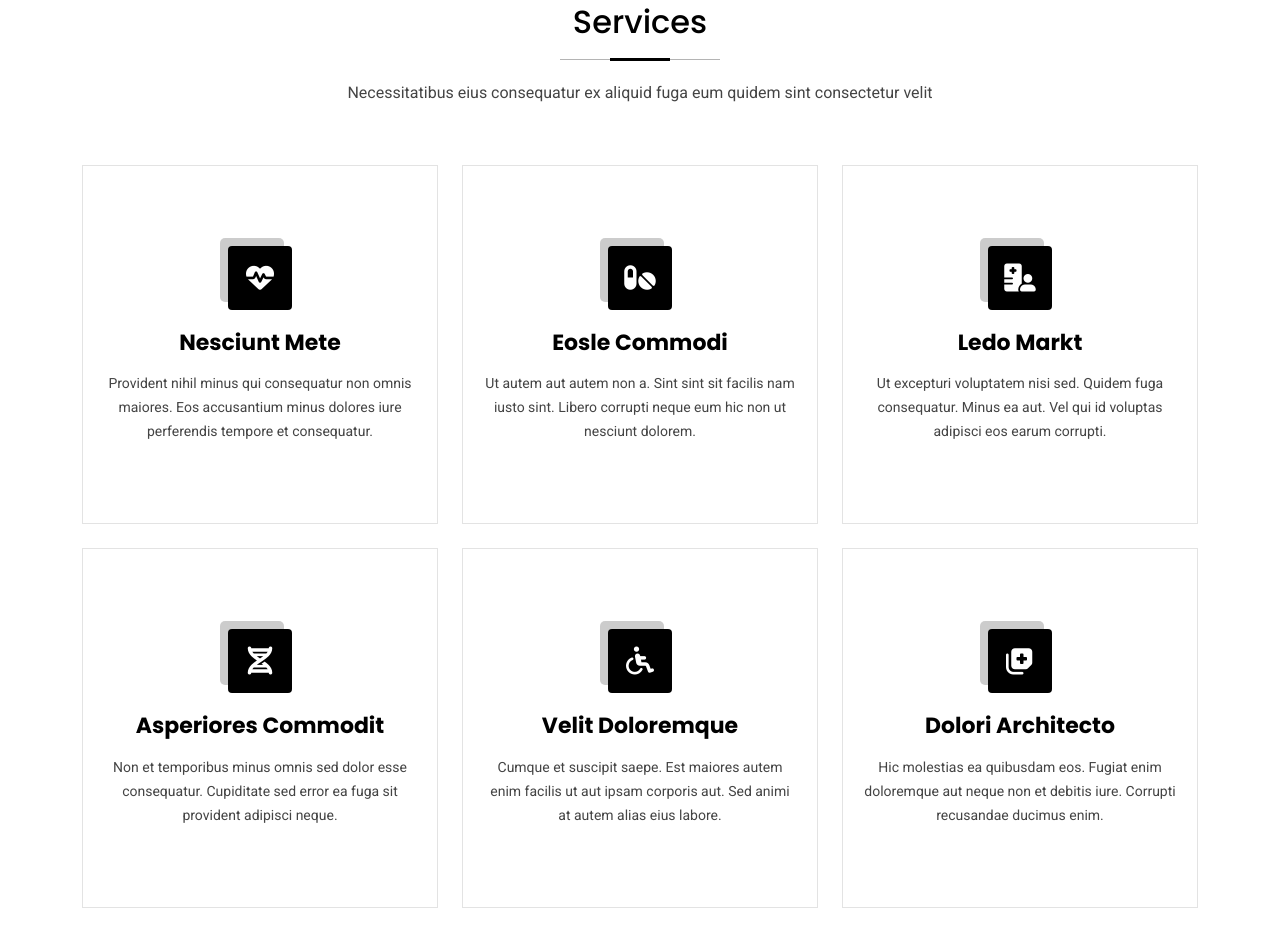
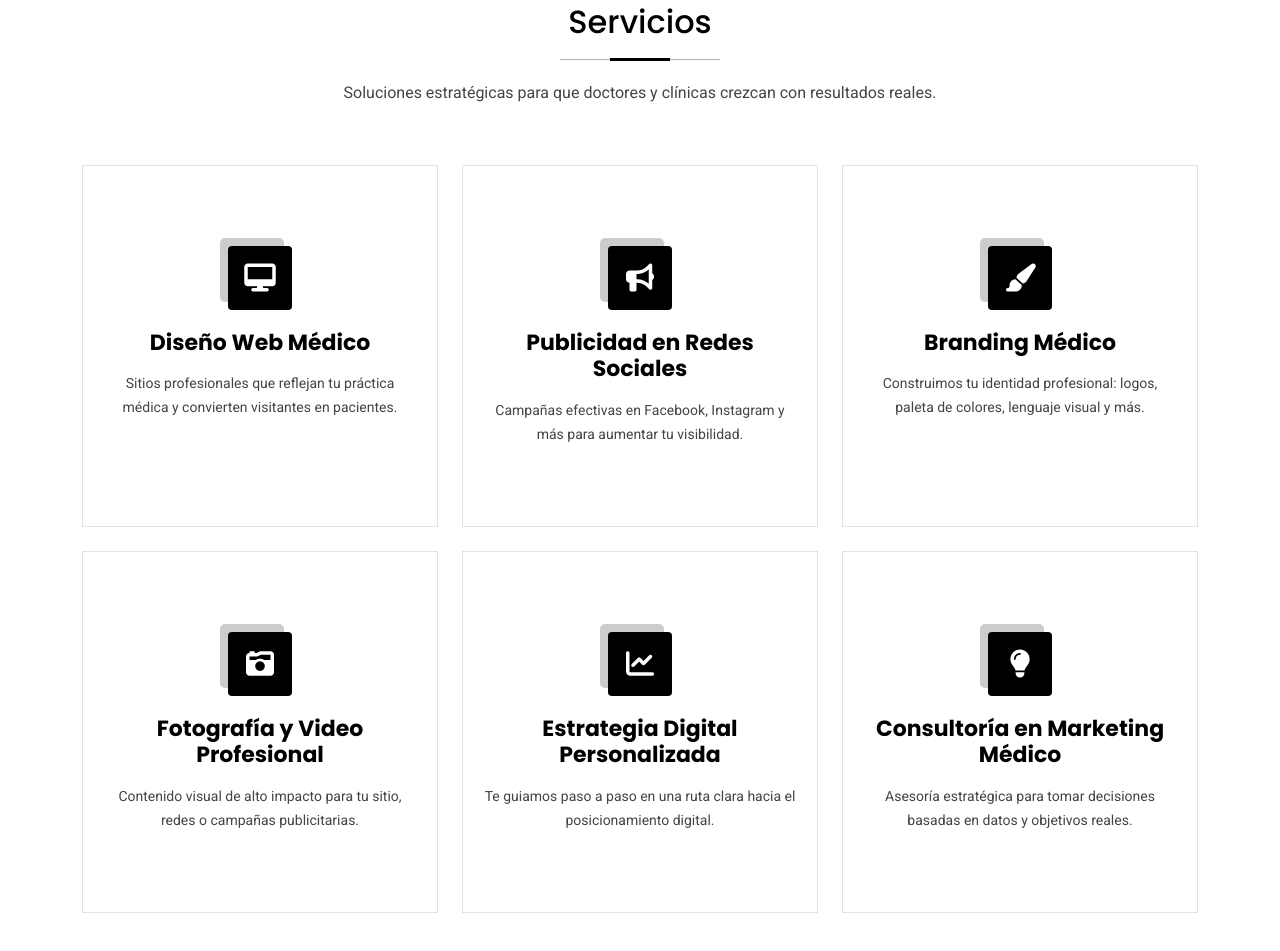
Before and after one commit to dabohe88/FlowResults, a plain HTML site: page index.html in a window 1280 px wide. Shown: the part 2192-3143 px from the top of the page. Drawn offline with Linux system fonts and the light colour scheme.

Commit message:
Service section
Se modifica toda la sección de servicios dados

```diff
--- a/index.html
+++ b/index.html
@@ -200,6 +200,7 @@
 </div>
 </div>
 </section><!-- /About Section -->
+
 <!-- Stats Section -->
 <section class="stats section light-background" id="stats">
 <div class="container" data-aos="fade-up" data-aos-delay="100">
@@ -235,87 +236,69 @@
 </div>
 </div>
 </section><!-- /Stats Section -->
+
 <!-- Services Section -->
 <section class="services section" id="services">
-<!-- Section Title -->
   <div class="container section-title" data-aos="fade-up">
-<h2>Services</h2>
-<p>Necessitatibus eius consequatur ex aliquid fuga eum quidem sint consectetur velit</p>
-</div><!-- End Section Title -->
+    <h2>Servicios</h2>
+    <p>Soluciones estratégicas para que doctores y clínicas crezcan con resultados reales.</p>
+  </div>
   <div class="container">
     <div class="row gy-4">
+
       <div class="col-lg-4 col-md-6" data-aos="fade-up" data-aos-delay="100">
         <div class="service-item position-relative">
-<div class="icon">
-<i class="fas fa-heartbeat"></i>
+          <div class="icon"><i class="fas fa-desktop"></i></div>
+          <h3>Diseño Web Médico</h3>
+          <p>Sitios profesionales que reflejan tu práctica médica y convierten visitantes en pacientes.</p>
         </div>
-<a class="stretched-link" href="#">
-<h3>Nesciunt Mete</h3>
-</a>
-<p>Provident nihil minus qui consequatur non omnis maiores. Eos accusantium minus dolores iure perferendis tempore et consequatur.</p>
       </div>
-</div><!-- End Service Item -->
+
       <div class="col-lg-4 col-md-6" data-aos="fade-up" data-aos-delay="200">
         <div class="service-item position-relative">
-<div class="icon">
-<i class="fas fa-pills"></i>
+          <div class="icon"><i class="fas fa-bullhorn"></i></div>
+          <h3>Publicidad en Redes Sociales</h3>
+          <p>Campañas efectivas en Facebook, Instagram y más para aumentar tu visibilidad.</p>
         </div>
-<a class="stretched-link" href="#">
-<h3>Eosle Commodi</h3>
-</a>
-<p>Ut autem aut autem non a. Sint sint sit facilis nam iusto sint. Libero corrupti neque eum hic non ut nesciunt dolorem.</p>
       </div>
-</div><!-- End Service Item -->
+
       <div class="col-lg-4 col-md-6" data-aos="fade-up" data-aos-delay="300">
         <div class="service-item position-relative">
-<div class="icon">
-<i class="fas fa-hospital-user"></i>
+          <div class="icon"><i class="fas fa-paint-brush"></i></div>
+          <h3>Branding Médico</h3>
+          <p>Construimos tu identidad profesional: logos, paleta de colores, lenguaje visual y más.</p>
         </div>
-<a class="stretched-link" href="#">
-<h3>Ledo Markt</h3>
-</a>
-<p>Ut excepturi voluptatem nisi sed. Quidem fuga consequatur. Minus ea aut. Vel qui id voluptas adipisci eos earum corrupti.</p>
       </div>
-</div><!-- End Service Item -->
+
       <div class="col-lg-4 col-md-6" data-aos="fade-up" data-aos-delay="400">
         <div class="service-item position-relative">
-<div class="icon">
-<i class="fas fa-dna"></i>
+          <div class="icon"><i class="fas fa-camera-retro"></i></div>
+          <h3>Fotografía y Video Profesional</h3>
+          <p>Contenido visual de alto impacto para tu sitio, redes o campañas publicitarias.</p>
         </div>
-<a class="stretched-link" href="#">
-<h3>Asperiores Commodit</h3>
-</a>
-<p>Non et temporibus minus omnis sed dolor esse consequatur. Cupiditate sed error ea fuga sit provident adipisci neque.</p>
-<a class="stretched-link" href="#"></a>
       </div>
-</div><!-- End Service Item -->
+
       <div class="col-lg-4 col-md-6" data-aos="fade-up" data-aos-delay="500">
         <div class="service-item position-relative">
-<div class="icon">
-<i class="fas fa-wheelchair"></i>
+          <div class="icon"><i class="fas fa-chart-line"></i></div>
+          <h3>Estrategia Digital Personalizada</h3>
+          <p>Te guiamos paso a paso en una ruta clara hacia el posicionamiento digital.</p>
         </div>
-<a class="stretched-link" href="#">
-<h3>Velit Doloremque</h3>
-</a>
-<p>Cumque et suscipit saepe. Est maiores autem enim facilis ut aut ipsam corporis aut. Sed animi at autem alias eius labore.</p>
-<a class="stretched-link" href="#"></a>
       </div>
-</div><!-- End Service Item -->
+
       <div class="col-lg-4 col-md-6" data-aos="fade-up" data-aos-delay="600">
         <div class="service-item position-relative">
-<div class="icon">
-<i class="fas fa-notes-medical"></i>
-</div>
-<a class="stretched-link" href="#">
-<h3>Dolori Architecto</h3>
-</a>
-<p>Hic molestias ea quibusdam eos. Fugiat enim doloremque aut neque non et debitis iure. Corrupti recusandae ducimus enim.</p>
-<a class="stretched-link" href="#"></a>
-</div>
-</div><!-- End Service Item -->
+          <div class="icon"><i class="fas fa-lightbulb"></i></div>
+          <h3>Consultoría en Marketing Médico</h3>
+          <p>Asesoría estratégica para tomar decisiones basadas en datos y objetivos reales.</p>
         </div>
       </div>
-</section><!-- /Services Section -->
+
+    </div>
+  </div>
+</section>
+
+
 <!-- Appointment Section -->
 <section class="appointment section" id="appointment">
 <!-- Section Title -->
```
Lines whose indentation alone changed are shown as unchanged.
